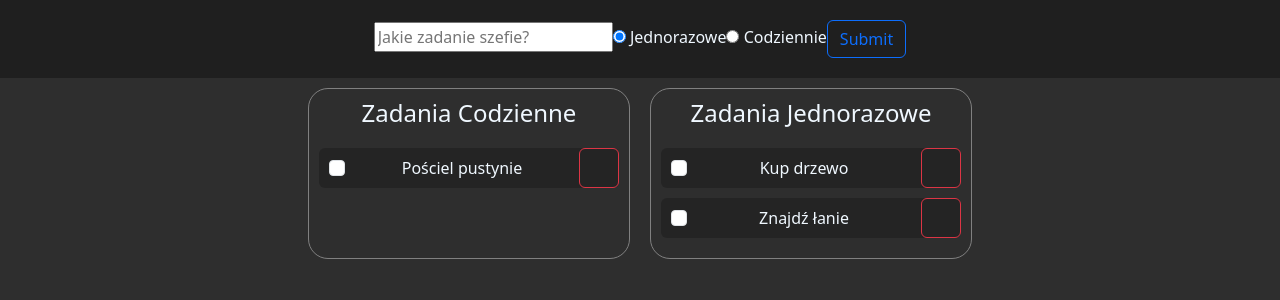
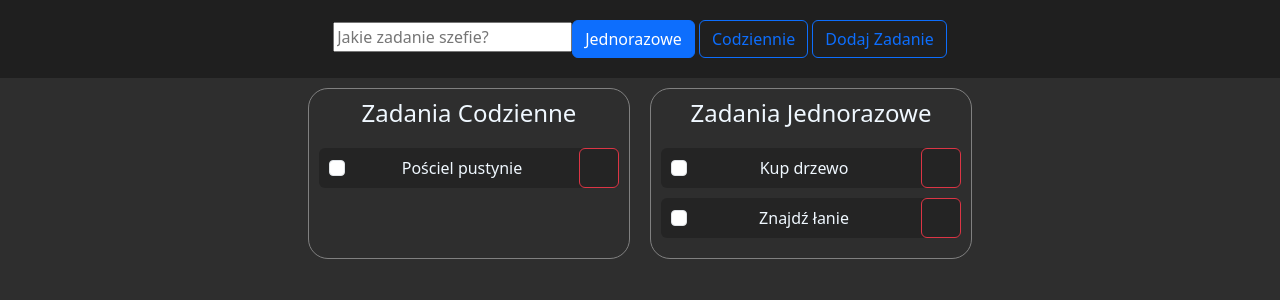
Before and after one commit to KBulka/to-do-list, a React (Vite) app: page / in a window 1280 px wide. Shown: the top 300 px of the page. Built offline with nearby package versions, Linux system fonts and the light colour scheme; some icons are missing.

Commit message:
Dodanie radio z coreui

```diff
--- a/src/component/TodoSearch.jsx
+++ b/src/component/TodoSearch.jsx
@@ -1,7 +1,9 @@
 import React, { useState } from 'react'
 import { useForm } from 'react-hook-form'
 import Button from 'react-bootstrap/Button'
-import { CFormSelect } from '@coreui/react'
+import { CButtonGroup } from '@coreui/react'
+import { CFormCheck } from '@coreui/react'
+
 
 const TodoSearch = ({ add_todo }) => {
   const { register, handleSubmit, reset } = useForm()
@@ -20,34 +22,38 @@ const TodoSearch = ({ add_todo }) => {
           reset()
         })}
       >
+
         <input
           type="text"
           placeholder="Jakie zadanie szefie?"
           {...register('task', { required: true })}
         />
 
-        <input
+        <CFormCheck
           type="radio"
+          button={{ color: 'primary', variant: 'outline' }}
           name="category"
           id="onetime"
           value="onetime"
           checked={category === 'onetime'}
           onChange={handleCategoryChange}
+          label="Jednorazowe"
         />{' '}
-        <label>Jednorazowe</label>
-        <input
+
+        <CFormCheck
           type="radio"
+          button={{ color: 'primary', variant: 'outline' }}
           name="category"
           id="daily"
           value="daily"
           checked={category === 'daily'}
           onChange={handleCategoryChange}
+          label="Codziennie"
         />{' '}
-        <label>Codziennie</label>
 
         <Button variant="outline-primary" type="submit">
-        Submit
-      </Button>
+          Dodaj Zadanie
+        </Button>
       </form>
     </div>
   )
```
